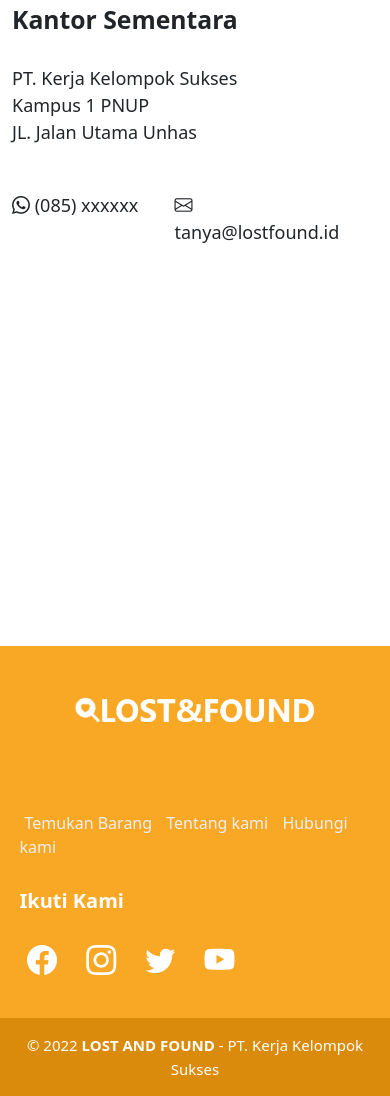
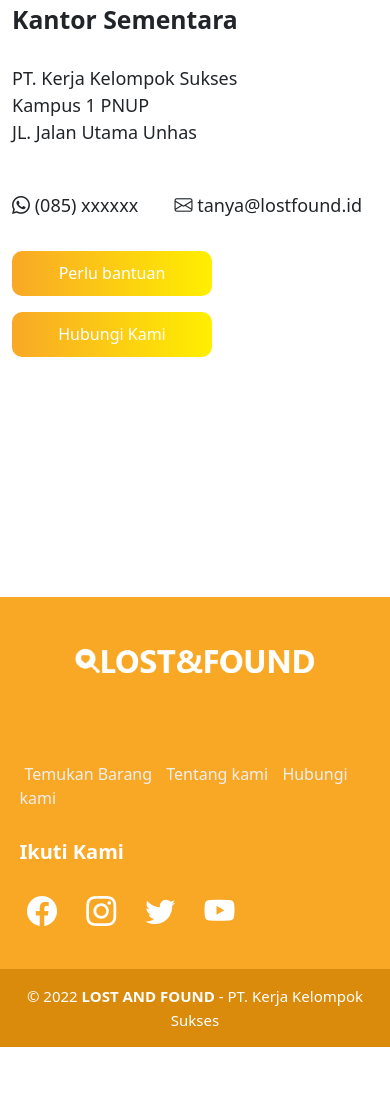
Before and after one commit to NeverGetDream/lostand-found, a PHP site: page /hubungi.html in a window 390 px wide; the page is wider, and only the part inside the window is pictured. Shown: the part 802-1898 px from the top of that part. After the commit the page ends 1849 px from the top of that part, so only its background shows below. Run offline with PHP 8.4, Linux system fonts and the light colour scheme; some libraries are stand-ins or nearby versions.

Commit message:
menambahkan segala

```diff
--- a/assets/css/hubungi.css
+++ b/assets/css/hubungi.css
@@ -31,5 +31,38 @@ h2{
 }
 
 .section-mt{
-    margin-bottom: 24rem;
+    margin-bottom: 15rem;
 }
+
+.button-more{
+    margin-top: 1rem;
+    background: rgb(249,168,38);
+    background: linear-gradient(90deg, rgba(249,168,38,1) 0%, rgba(255,239,0,1) 100%);
+    color: #fff;
+    font-weight: 500;
+    width: 200px;
+    height: 45px;
+    border: transparent;
+    border-radius: 10px;
+    padding: 10px 20px 10px 20px;
+    transition:0.5s;
+}
+
+a{
+    text-decoration: none;
+ }
+.button-more:hover{
+    background: rgba(255,239,0,1);
+    background: linear-gradient(90deg, rgba(255,239,0,1) 0%, rgba(249,168,38,1) 100%);
+    border-radius: 30px;
+}
+.modal-style{
+    padding-top: 15rem;
+}
+
+@media screen and (max-width:900px){
+    iframe{
+        width:350px;
+        height:225;
+    }
+}
--- a/hubungi.html
+++ b/hubungi.html
@@ -56,27 +56,98 @@
     <div class="section section-mt">
       <div class="container">
         <h1>Kontak Kami</h1>
-            <p>Jika Anda memiliki pertanyaan atau tidak dapat menemukan apa yang Anda cari,<br/>jangan ragu untuk menghubungi kami di:</p>
+        <p>
+          Jika Anda memiliki pertanyaan atau tidak dapat menemukan apa yang Anda
+          cari,<br />jangan ragu untuk menghubungi kami di:
+        </p>
         <div class="row">
           <div class="col-lg-6">
-                    <iframe src="https://www.google.com/maps/embed?pb=!1m18!1m12!1m3!1d11239.650602242256!2d119.48906827476623!3d-5.1332207743108675!2m3!1f0!2f0!3f0!3m2!1i1024!2i768!4f13.1!3m3!1m2!1s0x2dbefcca2887e13f%3A0xf5c059de86dd07!2sPNUP%20Politeknik%20Negeri%20Ujung%20Pandang!5e0!3m2!1sid!2sid!4v1667425887710!5m2!1sid!2sid" width="600" height="450" style="border:0;" allowfullscreen="" loading="lazy" referrerpolicy="no-referrer-when-downgrade"></iframe>
+            <iframe
+              src="https://www.google.com/maps/embed?pb=!1m18!1m12!1m3!1d11239.650602242256!2d119.48906827476623!3d-5.1332207743108675!2m3!1f0!2f0!3f0!3m2!1i1024!2i768!4f13.1!3m3!1m2!1s0x2dbefcca2887e13f%3A0xf5c059de86dd07!2sPNUP%20Politeknik%20Negeri%20Ujung%20Pandang!5e0!3m2!1sid!2sid!4v1667425887710!5m2!1sid!2sid"
+              width="600"
+              height="450"
+              style="border: 0"
+              allowfullscreen=""
+              loading="lazy"
+              referrerpolicy="no-referrer-when-downgrade"
+            ></iframe>
           </div>
           <div class="col-lg-5">
             <h2>Kantor Sementara</h2>
-                    <p>PT. Kerja Kelompok Sukses
-                        <br/>Kampus 1 PNUP
-                        <br/>JL. Jalan Utama Unhas
+            <p>
+              PT. Kerja Kelompok Sukses <br />Kampus 1 PNUP <br />JL. Jalan
+              Utama Unhas
             </p>
             <div class="row">
               <div class="col-5">
                 <p><i class="bi bi-whatsapp"></i> (085) xxxxxx</p>
               </div>
-                        <div class="col-5">
+              <div class="col-7">
                 <p><i class="bi bi-envelope"></i> tanya@lostfound.id</p>
               </div>
             </div>
+            <div>
+            <a href="help.html"><button class="button-more" href="help.html">Perlu bantuan</button></a>
+              <br />
+              <button
+                class="button-more"
+                data-bs-toggle="modal"
+                data-bs-target="#myModal"
+              >
+                Hubungi Kami
+              </button>
+            </div>
+          </div>
+        </div>
+      </div>
+    </div>
+    <div class="modal modal-style" id="myModal">
+      <div class="modal-dialog">
+        <div class="modal-content">
+          <!-- Modal Header -->
+          <div class="modal-header" style="border: none">
+            <h4 class="modal-title">Modal Heading</h4>
+            <button
+              type="button"
+              class="btn-close"
+              data-bs-dismiss="modal"
+            ></button>
           </div>
 
+          <!-- Modal body -->
+          <div class="modal-body">
+            <div class="form-outline mb-4">
+                <label class="form-label" for="nama"
+                  >Nama Lengkap</label
+                >
+                <input
+                  type="text"
+                  id="nama"
+                  class="form-control form-control-md"
+                  placeholder="Nama Lengkap"
+                />
+              </div>
+            <div class="form-outline mb-4">
+                <label class="form-label" for="email"
+                  >Email address</label
+                >
+                <input
+                  type="email"
+                  id="email"
+                  class="form-control form-control-md"
+                  placeholder="Alamat Email"
+                />
+            </div>
+            <div class="form-outline mb-4">
+                <label class="form-label" for="text"
+                  >Pesan Anda</label
+                >
+                <textarea rows="5" placeholder="Keluh Kesah Anda" class="form-control form-control-md" id="comment" name="text"></textarea>
+            </div>
+            <div class="modal-footer"style="border: none"x>
+                <button class="button-more">Perlu bantuan</button>
+              </div>
+          </div>
         </div>
       </div>
     </div>
@@ -87,7 +158,7 @@
         <div class="box">
           <figure>
             <a href="#">
-                        <img src="assets/img/footer-logo.png" alt="Lost and found">
+              <img src="assets/img/footer-logo.png" alt="Lost and found" />
             </a>
           </figure>
         </div>
@@ -109,7 +180,9 @@
         </div>
       </div>
       <div class="page-two">
-            <small>&copy; 2022 <b>LOST AND FOUND</b> - PT. Kerja Kelompok Sukses</small>
+        <small
+          >&copy; 2022 <b>LOST AND FOUND</b> - PT. Kerja Kelompok Sukses</small
+        >
       </div>
     </footer>
   </body>
```
Lines whose indentation alone changed are shown as unchanged.
